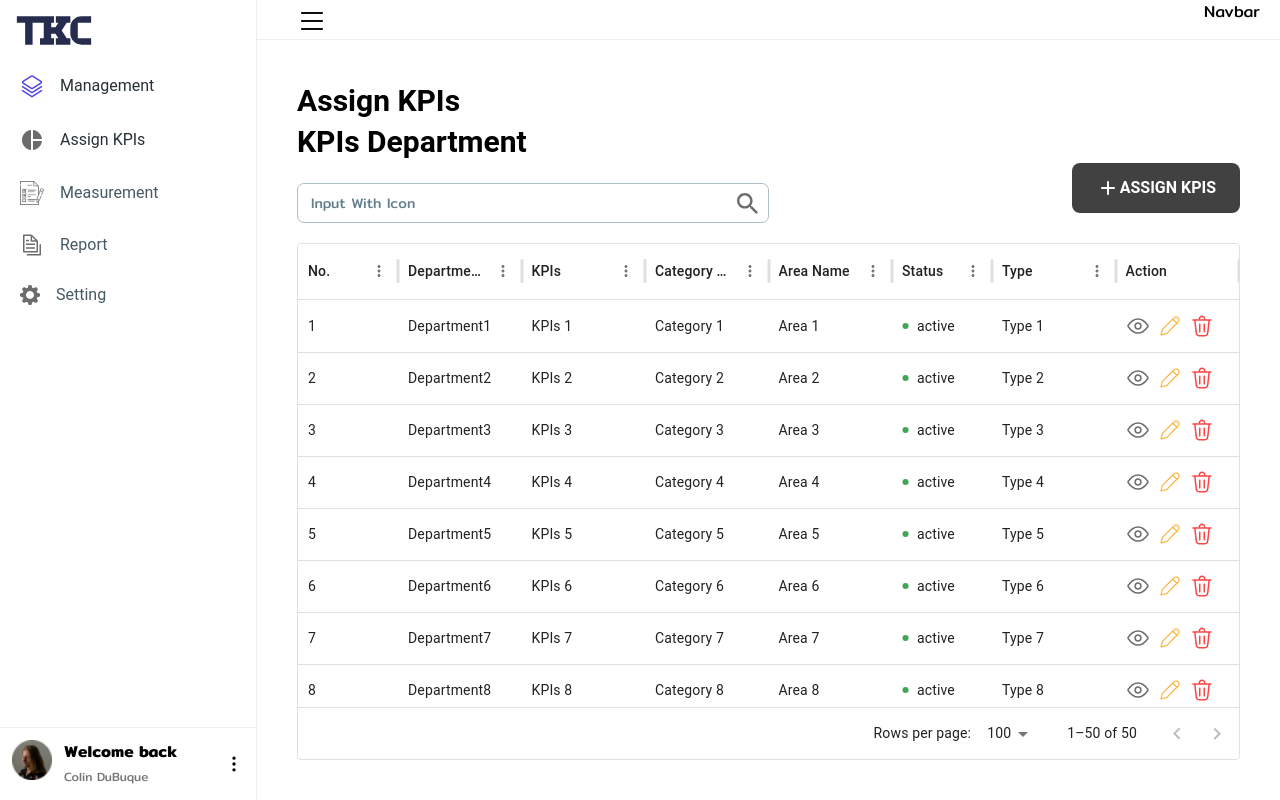
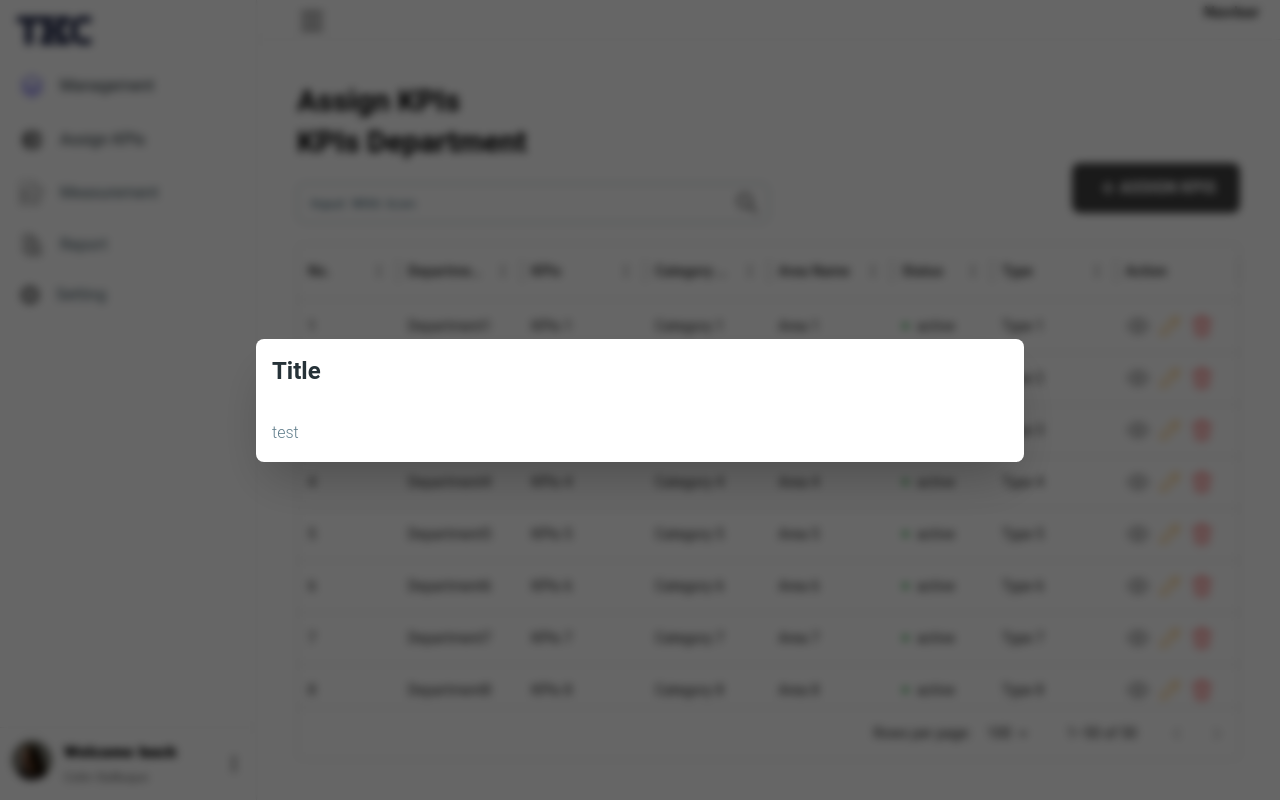
Before and after one commit to winddinaa/turnkey, a React (Vite) app: page /kpis-department in a window 1280 px wide. Both pictures are taken after a click on the button "ASSIGN KPIS". Built offline with nearby package versions, Linux system fonts and the light colour scheme.

Commit message:
Add: modalComponent

```diff
--- a/src/App.jsx
+++ b/src/App.jsx
@@ -23,14 +23,12 @@ import LayOut from "./components/Layout";
 import WrapLayout from "./components/WrapLayout";
 import KPIDepartmentPage from "./pages/KPIDepartment";
 function App() {
-  const [expanded, setExpanded] = useState(true);
   const [language, setLanguage] = useState("EN");
 
   const handleLanguageChange = (e) => {
     const newLang = e.target.value;
     setLanguage(newLang);
   };
-  const [activeItem, setActiveItem] = useState("");
   return (
     <WrapLayout>
       <LayOut>
--- /dev/null
+++ b/src/components/common/Modal.jsx
@@ -0,0 +1,27 @@
+import { Dialog, DialogBody, DialogHeader } from "@material-tailwind/react";
+import PropTypes from "prop-types";
+import React from "react";
+
+const ModalComponent = ({
+  open = false,
+  handleClose = () => {
+    console.log("click");
+  },
+  title = "Title",
+  children,
+}) => {
+  return (
+    <Dialog open={open} handler={handleClose}>
+      <DialogHeader>{title}</DialogHeader>
+      <DialogBody>{children}</DialogBody>
+    </Dialog>
+  );
+};
+
+ModalComponent.propTypes = {
+  open: PropTypes.bool.isRequired,
+  handleClose: PropTypes.func.isRequired,
+  title: PropTypes.string,
+};
+
+export default ModalComponent;
--- a/src/constants/enum.js
+++ b/src/constants/enum.js
@@ -1,3 +1,14 @@
 export const EPathPage = {
   area: "AreaLevel",
 };
+
+export const EBool = {
+  true: true,
+  false: false,
+};
+
+export const EMode = {
+  edit: "edit",
+  view: "view",
+  add: "add",
+};
--- a/src/pages/KPIDepartment/Header.jsx
+++ b/src/pages/KPIDepartment/Header.jsx
@@ -3,8 +3,12 @@ import React from "react";
 import InputComponent from "../../components/Input/InputComponent";
 import { PlusIcon, SearchIcon } from "../../components/Icon";
 import ButtonComponent from "../../components/common/Button";
+import { useDispatch } from "react-redux";
+import { setModalAssignKpiDepartment } from "../../reduxs/kpiDepartment/kpiDepartmentSlice";
+import { EBool, EMode } from "../../constants/enum";
 
 const Header = () => {
+  const dispatch = useDispatch();
   return (
     <div className="w-[100%]">
       <Typography variant="h3">Assign KPIs</Typography>
@@ -17,7 +21,16 @@ const Header = () => {
           <InputComponent icon={<SearchIcon />} />
         </div>
         <div>
-          <ButtonComponent>
+          <ButtonComponent
+            onClick={() => {
+              dispatch(
+                setModalAssignKpiDepartment({
+                  mode: EMode.add,
+                  open: EBool.true,
+                })
+              );
+            }}
+          >
             <div className="flex items-center justify-center">
               <PlusIcon />
               <Typography variant="h6">Assign KPIs</Typography>
--- a/src/pages/KPIDepartment/index.jsx
+++ b/src/pages/KPIDepartment/index.jsx
@@ -2,10 +2,16 @@ import React from "react";
 import Container from "../../components/common/Container";
 
 import Header from "./Header";
-import DataGridComponent from "../../components/common/DataGridComponent";
+import DataGridComponent from "../../components/common/DataGrid";
 import { EColumnsKPIDepartment } from "./constants";
+import ModalComponent from "../../components/common/Modal";
+import { useDispatch, useSelector } from "react-redux";
+import { setModalAssignKpiDepartment } from "../../reduxs/kpiDepartment/kpiDepartmentSlice";
+import { EBool } from "../../constants/enum";
 
 const KPIDepartmentPage = () => {
+  const kpiDeptRedux = useSelector((state) => state.kpiDept);
+  const dispatch = useDispatch();
   const rows = Array.from({ length: 50 }, (_, i) => ({
     id: i + 1,
     departmentName: `Department${i + 1}`,
@@ -15,11 +21,19 @@ const KPIDepartmentPage = () => {
     type: `Type ${i + 1}`,
     status: "active",
   }));
-
+  console.log("=> kpiDeptRedux", kpiDeptRedux);
   return (
     <Container className="flex flex-col bg-localWhite h-[95vh] w-[100%] max-w-[100%] ">
       <Header />
       <DataGridComponent rows={rows} columns={EColumnsKPIDepartment} />
+      <ModalComponent
+        open={kpiDeptRedux.openModal.open}
+        handleClose={() =>
+          dispatch(setModalAssignKpiDepartment({ mode: "", open: EBool.false }))
+        }
+      >
+        test
+      </ModalComponent>
     </Container>
   );
 };
--- /dev/null
+++ b/src/reduxs/kpiDepartment/kpiDepartmentSlice.js
@@ -0,0 +1,18 @@
+import { createSlice } from "@reduxjs/toolkit";
+
+const initialState = {
+  openModal: { mode: "", open: false },
+};
+
+const kpiDepartmentSlice = createSlice({
+  name: "screenSize",
+  initialState,
+  reducers: {
+    setModalAssignKpiDepartment(state, action) {
+      state.openModal = action.payload;
+    },
+  },
+});
+
+export const { setModalAssignKpiDepartment } = kpiDepartmentSlice.actions;
+export default kpiDepartmentSlice.reducer;
--- a/src/reduxs/store.js
+++ b/src/reduxs/store.js
@@ -1,10 +1,12 @@
 import { configureStore } from "@reduxjs/toolkit";
 import screenSizeReducer from "./screenSize/screenSizeSlice";
 import sideBarReducer from "./sidebar/sidebarSlice";
+import kpiDeptReducer from "./kpiDepartment/kpiDepartmentSlice";
 
 export const store = configureStore({
   reducer: {
     screenSize: screenSizeReducer,
     sidebar: sideBarReducer,
+    kpiDept: kpiDeptReducer,
   },
 });
```
Also changed, not shown: src/components/common/DataGrid.jsx (renamed from src/components/common/DataGridComponent.jsx).
